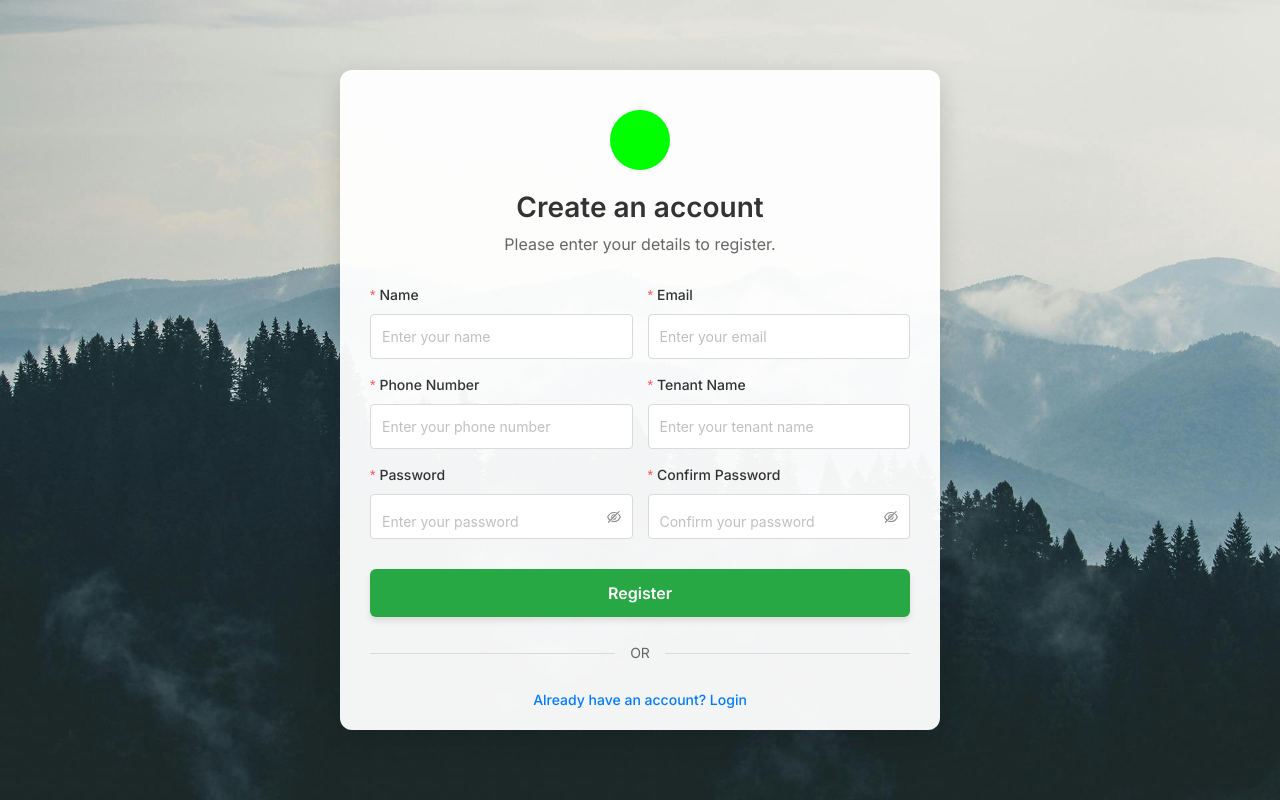
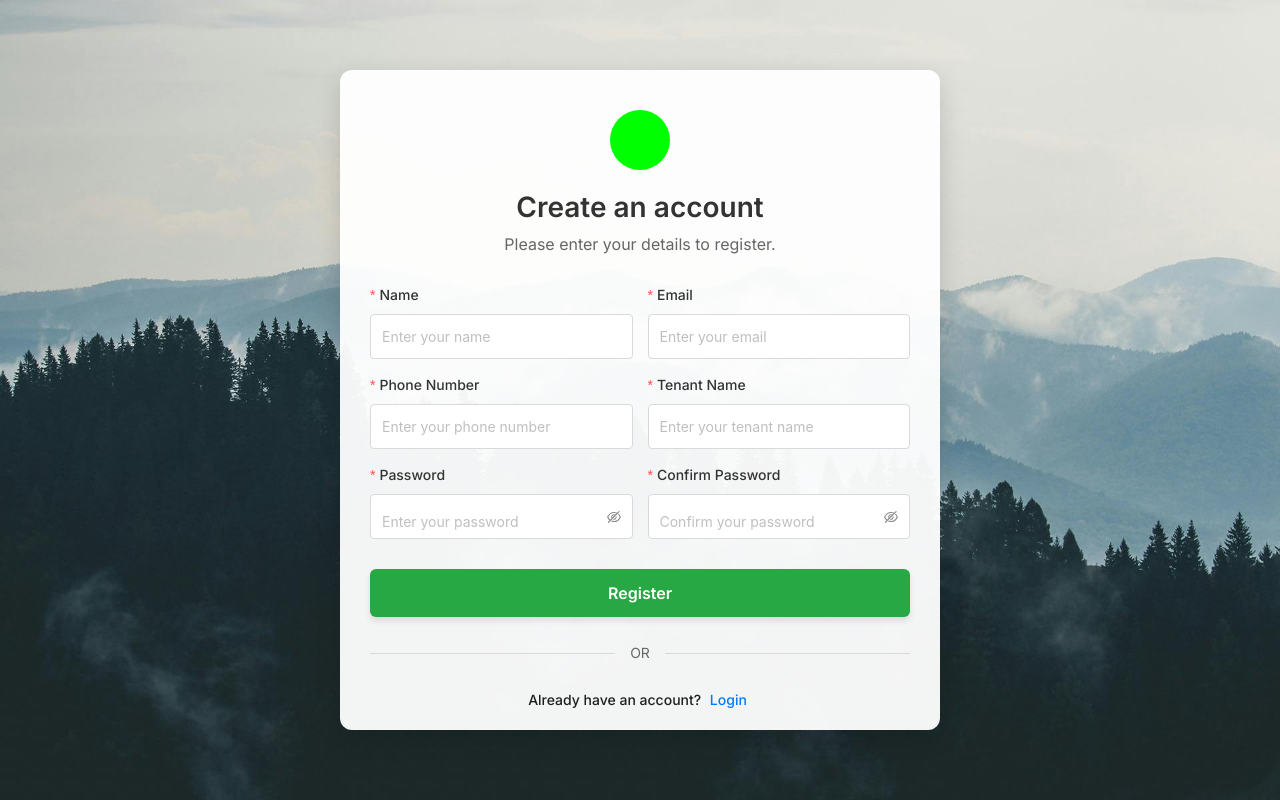
Before and after one commit to jin3107/V-Academy-Connect, a React (Vite) app in the folder UI/: page /register in a window 1280 px wide. Built offline with nearby package versions, Linux system fonts and the light colour scheme; a web font is replaced by a local one.

Commit message:
Updated register

```diff
--- a/UI/src/pages/Register/index.tsx
+++ b/UI/src/pages/Register/index.tsx
@@ -117,7 +117,8 @@ const Register = () => {
           </div>
 
           <div className="login-link">
-            <Link to="/login">Already have an account? Login</Link>
+            Already have an account?
+            <Link to="/login"> Login</Link>
           </div>
         </Form>
       </div>
```
